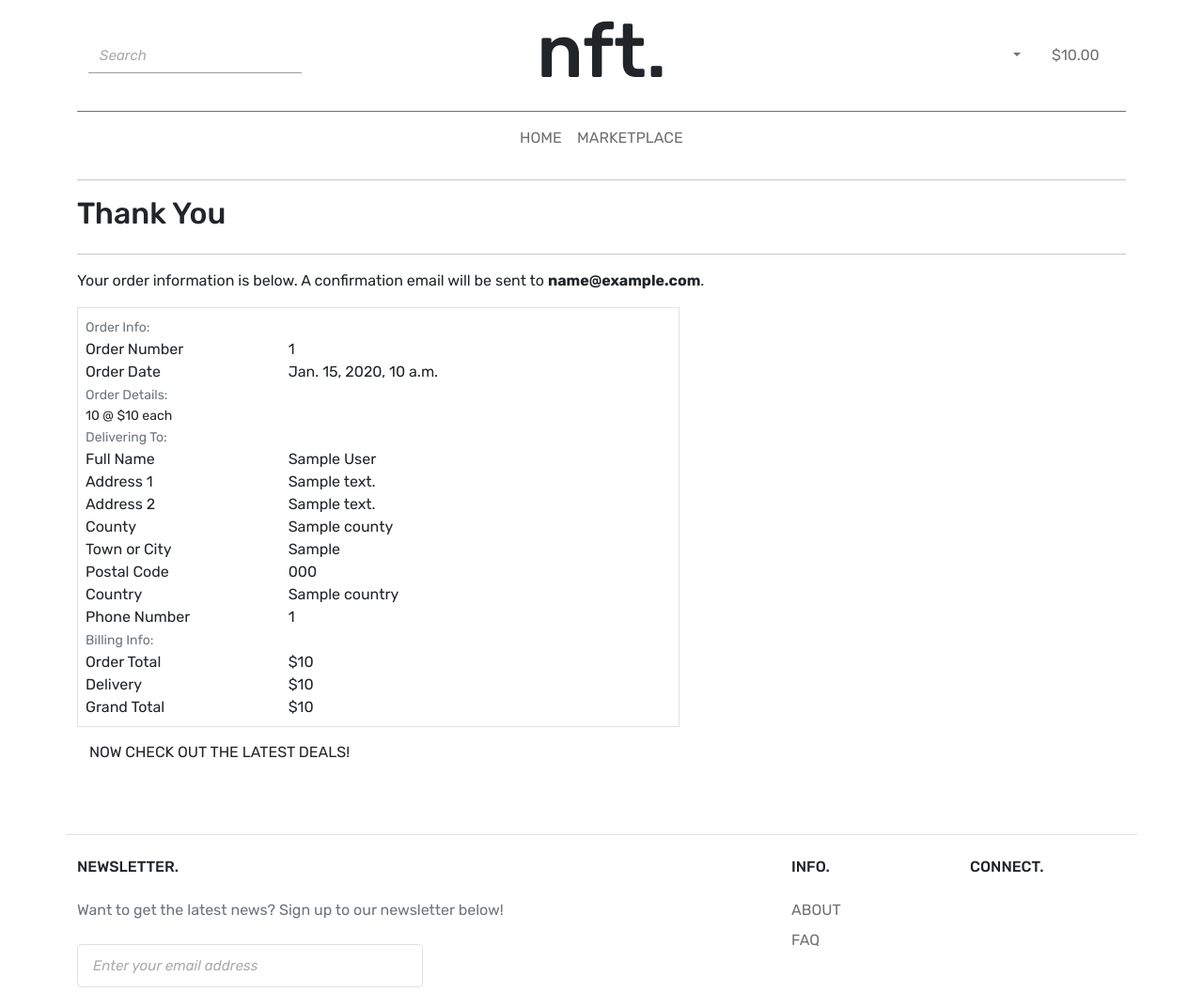
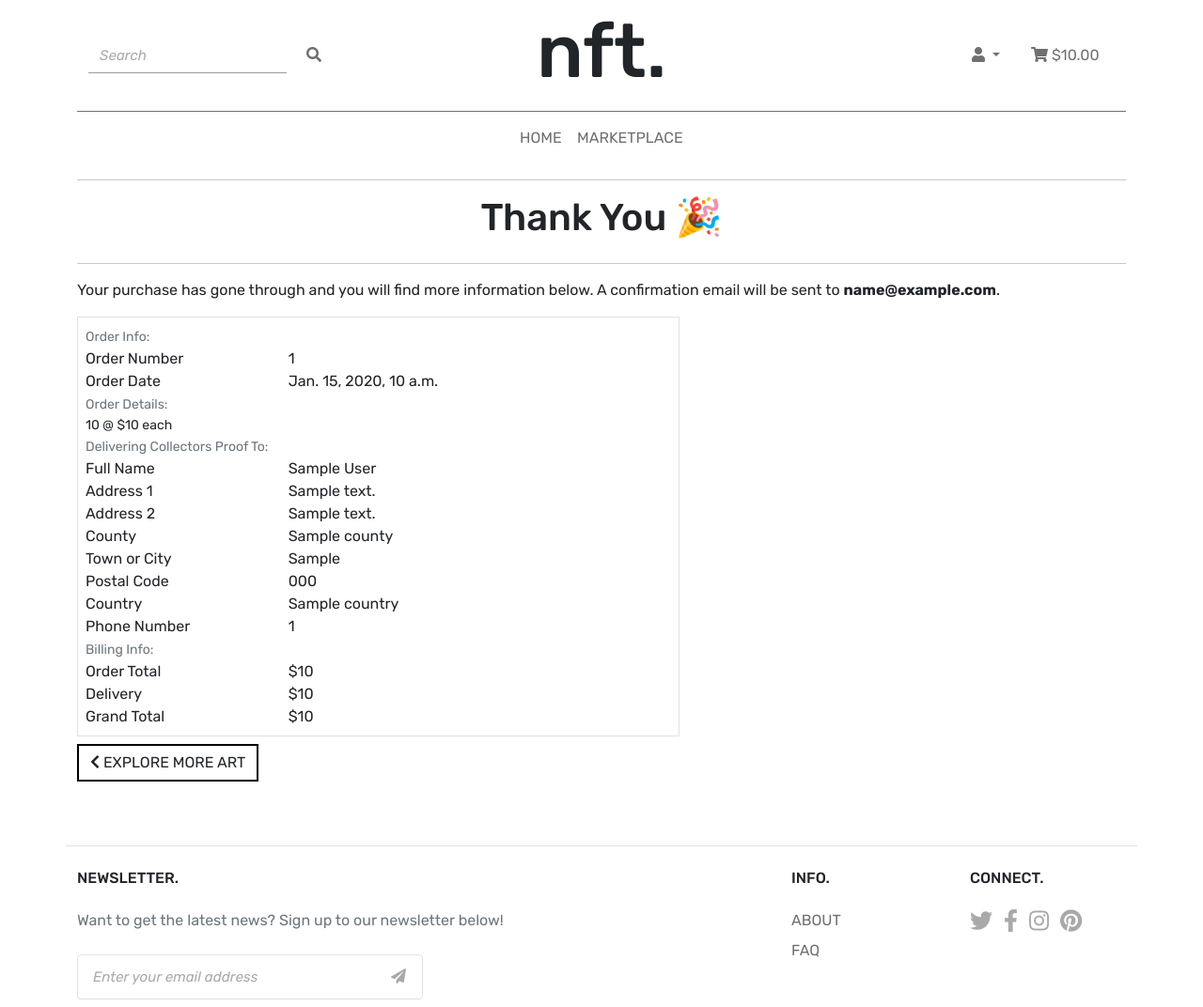
Before and after one commit to rudberga/CI-MS4-nft, a Django app: template checkout/templates/checkout/checkout_success.html in a window 1280 px wide. Shown: the top 1072 px of the page at 94% size. Run offline with Django 3.2, Linux system fonts and the light colour scheme; the template is opened without the code that fills it: most values are stand-ins (such as "Sample title", 1, 10 or a date in 2020); parts of the project's set-up code (start-up, migrations or seed data) failed here and were passed over; some libraries are stand-ins or nearby versions.

Commit message:
ADD - text and formatting to checkout success page

```diff
--- a/cart/templates/cart/cart.html
+++ b/cart/templates/cart/cart.html
@@ -19,7 +19,7 @@
                             <thead class="text-black">
                                 <tr>
                                     <th scope="col">Piece Info</th>
-                                    <th scope="col"></th>
+                                    <th scope="col">Name</th>
                                     <th scope="col">Price</th>
                                     <th scope="col">Qty</th>
                                     <th scope="col">Subtotal</th>
@@ -80,7 +80,7 @@
                             {% endfor %}
                             <tr>
                                 <td colspan="5" class="pt-5">
-                                    <h4 class="checkout-total"><strong>TOTAL: ${{ grand_total|floatformat:2 }}</strong></h4>
+                                    <h5 class="checkout-total"><strong>TOTAL: ${{ grand_total|floatformat:2 }}</strong></h5>
                                 </td>
                             </tr>
                             <tr>
--- a/checkout/templates/checkout/checkout_success.html
+++ b/checkout/templates/checkout/checkout_success.html
@@ -3,6 +3,8 @@
 
 {% block extra_css %}
     <link rel="stylesheet" href="{% static 'checkout/css/checkout.css' %}">
+    <link rel="stylesheet" href="https://use.fontawesome.com/releases/v5.15.3/css/all.css"
+        integrity="sha384-SZXxX4whJ79/gErwcOYf+zWLeJdY/qpuqC4cAa9rOGUstPomtqpuNWT9wdPEn2fk" crossorigin="anonymous">
 {% endblock %}
 
 {% block page_header %}
@@ -19,9 +21,9 @@
         <div class="row">
             <div class="col">
                 <hr>
-                <h2 class="logo-font mb-4">Thank You</h2>
+                <h1 class="logo-font mb-4 text-center">Thank You &#127881;</h1>
                 <hr>
-                <p class="text-black">Your order information is below. A confirmation email will be sent to <strong>{{ order.email }}</strong>.</p>
+                <p class="text-black">Your purchase has gone through and you will find more information below. A confirmation email will be sent to <strong>{{ order.email }}</strong>.</p>
             </div>
         </div>
 
@@ -68,7 +70,7 @@
 
                     <div class="row">
                         <div class="col">
-                            <small class="text-muted">Delivering To:</small>
+                            <small class="text-muted">Delivering Collectors Proof To:</small>
                         </div>
                     </div>
 
@@ -195,11 +197,8 @@
                         <span class="text-uppercase">Back to Profile</span>
                     </a>
                 {% else %}
-                    <a href="{% url 'pieces' %}" class="btn btn-black rounded-0 my-2">
-                        <span class="icon mr-2">
-                            <i class="fas fa-gifts"></i>
-                        </span>
-                        <span class="text-uppercase">Now check out the latest deals!</span>
+                    <a href="{% url 'pieces' %}" class="btn keep-btn rounded-0 my-2">
+                        <span><i class="fas fa-chevron-left"></i> EXPLORE MORE ART</span>
                     </a>
                 {% endif %}
 			</div>
--- a/checkout/templates/checkout/confirmation_emails/confirmation_email_body.txt
+++ b/checkout/templates/checkout/confirmation_emails/confirmation_email_body.txt
@@ -8,8 +8,6 @@ Order Date: {{ order.date }}
 Order Total: ${{ order.order_total }}
 Grand Total: ${{ order.grand_total }}
 
-Your digital art piece will be delivered to the bitcoin wallet you entered in your profile or when you checked out.
-
 If you have any questions, feel free to contact us at {{ contact_email }}.
 
 Thank you for your order!
--- a/static/css/base.css
+++ b/static/css/base.css
@@ -391,7 +391,7 @@ body {
 .checkout-btn {
     float: right;
     border: 2px solid #000;
-    font-size: 1.25em;
+    font-size: 1em;
 }
 
 .checkout-total {
```
Also changed, not shown: checkout/templates/checkout/checkout.html (+9 -11 lines).
